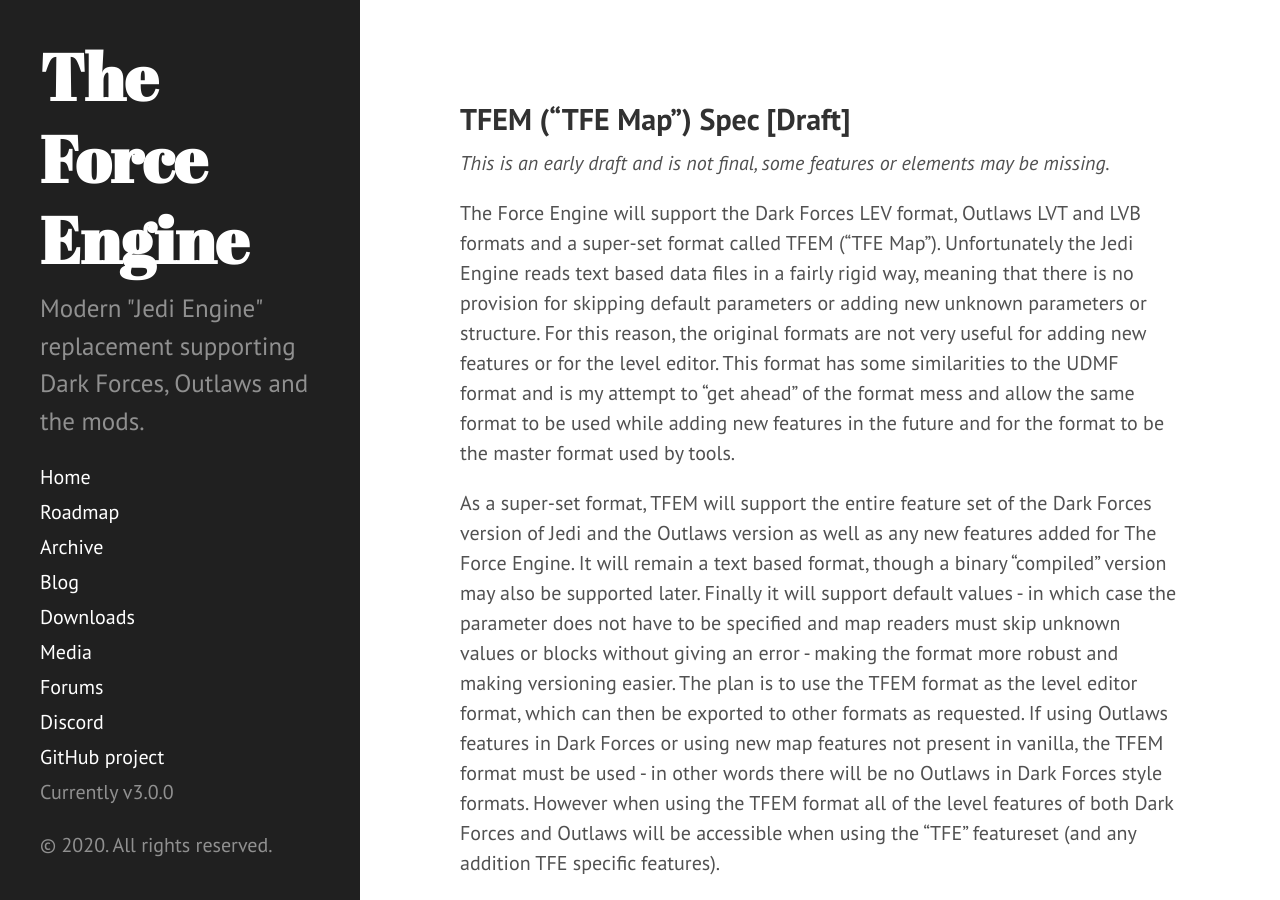
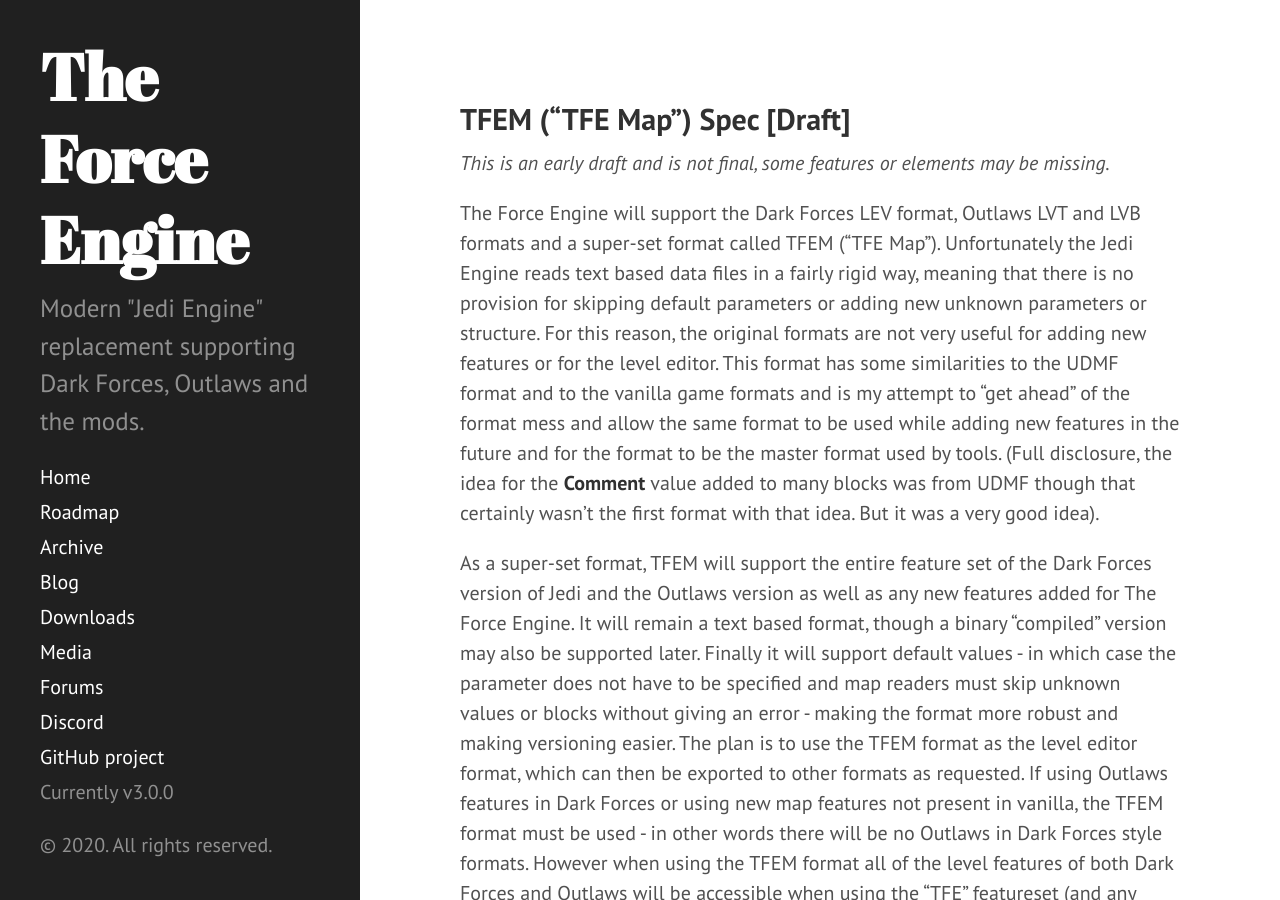
Before and after one commit to TheForceEngine/TheForceEngine.github.io, a Jekyll site: the page built from TFEM_Spec.md, in a window 1280 px wide and 900 px high. Built offline with Jekyll 4.4.1, drawn with Linux system fonts in a browser that asks for light colours.

Commit message:
Further clarification.

```diff
--- a/TFEM_Spec.md
+++ b/TFEM_Spec.md
@@ -6,7 +6,7 @@
 ## TFEM ("TFE Map") Spec [Draft]
 *This is an early draft and is not final, some features or elements may be missing.*
 
-The Force Engine will support the Dark Forces LEV format, Outlaws LVT and LVB formats and a super-set format called TFEM ("TFE Map"). Unfortunately the Jedi Engine reads text based data files in a fairly rigid way, meaning that there is no provision for skipping default parameters or adding new unknown parameters or structure. For this reason, the original formats are not very useful for adding new features or for the level editor. This format has some similarities to the UDMF format and is my attempt to "get ahead" of the format mess and allow the same format to be used while adding new features in the future and for the format to be the master format used by tools.
+The Force Engine will support the Dark Forces LEV format, Outlaws LVT and LVB formats and a super-set format called TFEM ("TFE Map"). Unfortunately the Jedi Engine reads text based data files in a fairly rigid way, meaning that there is no provision for skipping default parameters or adding new unknown parameters or structure. For this reason, the original formats are not very useful for adding new features or for the level editor. This format has some similarities to the UDMF format and to the vanilla game formats and is my attempt to "get ahead" of the format mess and allow the same format to be used while adding new features in the future and for the format to be the master format used by tools. (Full disclosure, the idea for the __Comment__ value added to many blocks was from UDMF though that certainly wasn't the first format with that idea. But it was a very good idea).
 
 As a super-set format, TFEM will support the entire feature set of the Dark Forces version of Jedi and the Outlaws version as well as any new features added for The Force Engine. It will remain a text based format, though a binary "compiled" version may also be supported later. Finally it will support default values - in which case the parameter does not have to be specified and map readers must skip unknown values or blocks without giving an error - making the format more robust and making versioning easier. The plan is to use the TFEM format as the level editor format, which can then be exported to other formats as requested. If using Outlaws features in Dark Forces or using new map features not present in vanilla, the TFEM format must be used - in other words there will be no Outlaws in Dark Forces style formats. However when using the TFEM format all of the level features of both Dark Forces and Outlaws will be accessible when using the "TFE" featureset (and any addition TFE specific features).
 
```
